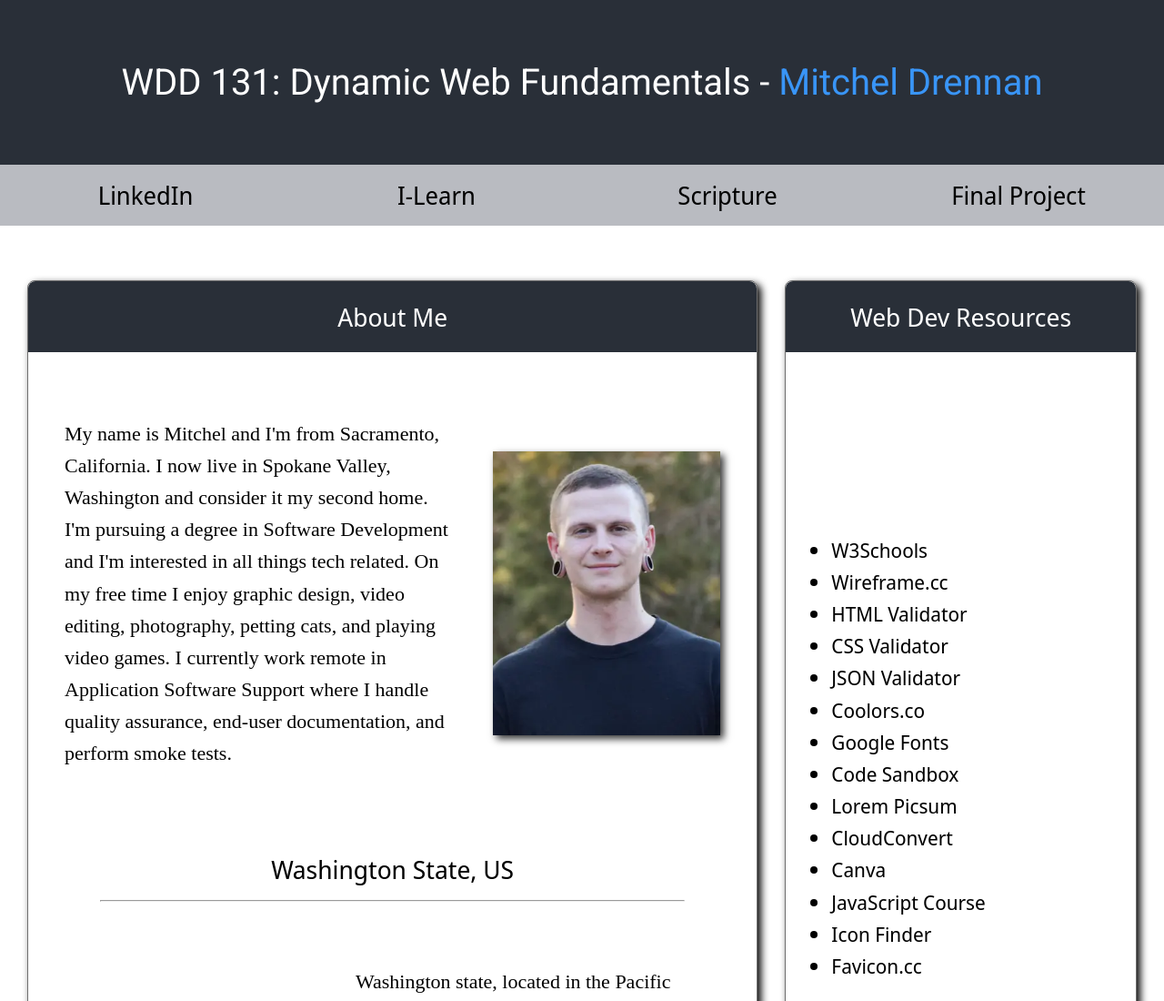
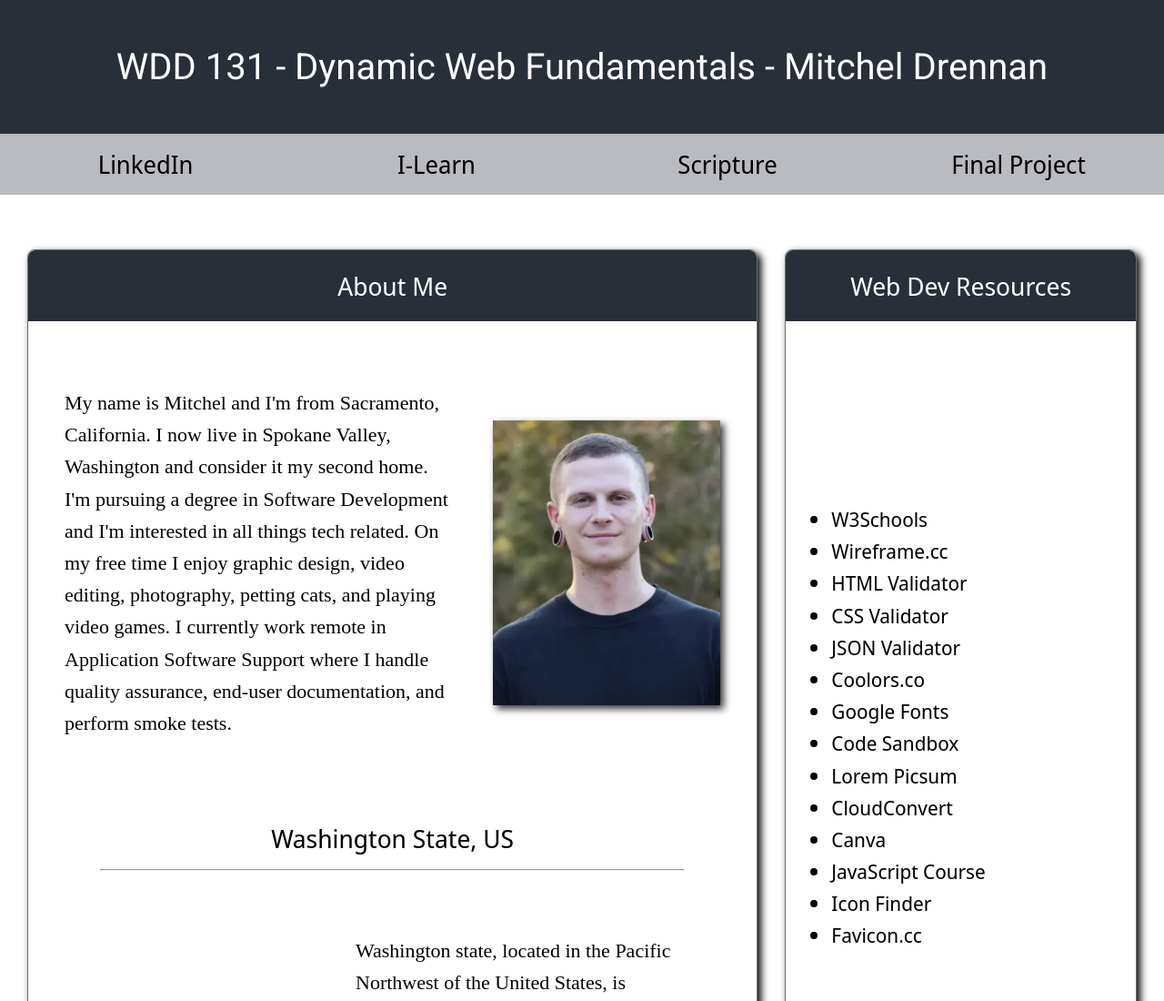
Before and after one commit to mdrennan91/wdd131, a plain HTML site: page index.html in a window 1280 px wide. Shown: the top 1100 px of the page at 91% size. Drawn offline with Linux system fonts and the light colour scheme.

Commit message:
Home page v3

```diff
--- a/index.html
+++ b/index.html
@@ -10,8 +10,9 @@
 </head>
 <body>
     <header>
-        <h1>WDD 131: Dynamic Web Fundamentals - <span class="name">Mitchel Drennan</span></h1>
-    </header>
+        <div class="title-container">
+            <h1>WDD 131 - Dynamic Web Fundamentals - Mitchel Drennan</h1>
+        </div>
         <nav>
             <div class="navbar">
                 <a href="https://www.linkedin.com/in/mdrennan-896178256/" target="_blank">LinkedIn</a>
@@ -20,6 +21,7 @@
                 <a href="#" target="_blank">Final Project</a>
             </div>
         </nav>
+    </header>
     <main>
         <section class="card1">
             <h2>About Me</h2>
--- a/styles/base.css
+++ b/styles/base.css
@@ -12,18 +12,27 @@ header {
     background-color: #292F38;
     color: white;
     text-align: center;
-    padding: 20px 0;
     grid-column: 2;
-    display: flex;
+    display: block;
     align-items: center;
     justify-content: center;
 }
 
+.title-container {
+    color: white;
+    text-align: center;
+    padding: 20px 0;
+    display: flex;
+    justify-content: center;
+    align-items: center;
+}
+
 header h1 {
+    padding: 30px 0;
     font-size: 2.5rem;
     font-family: 'roboto', sans-serif;
     font-weight: 500;
-    padding: 20px 0;
+    margin: 0;
 }
 
 .name {
@@ -33,16 +42,18 @@ header h1 {
 nav {
     margin: 0;
     padding: 0;
+    display: block;
+    width: 100%;
 }
 
 .navbar {
     width: 100%;
     background-color: #b9bbc1;
-    overflow: auto;
+    display: flex;
+    justify-content: space-around;
 }
 
 .navbar a {
-    float: left;
     padding: 15px;
     color: black;
     text-decoration: none;
@@ -51,6 +62,8 @@ nav {
     text-align: center;
     box-sizing: border-box;
     font-family: 'noto sans display';
+    flex-grow: 1;
+    box-sizing: border-box;
 }
 
 .navbar a:hover {
```
Lines whose indentation alone changed are shown as unchanged.
